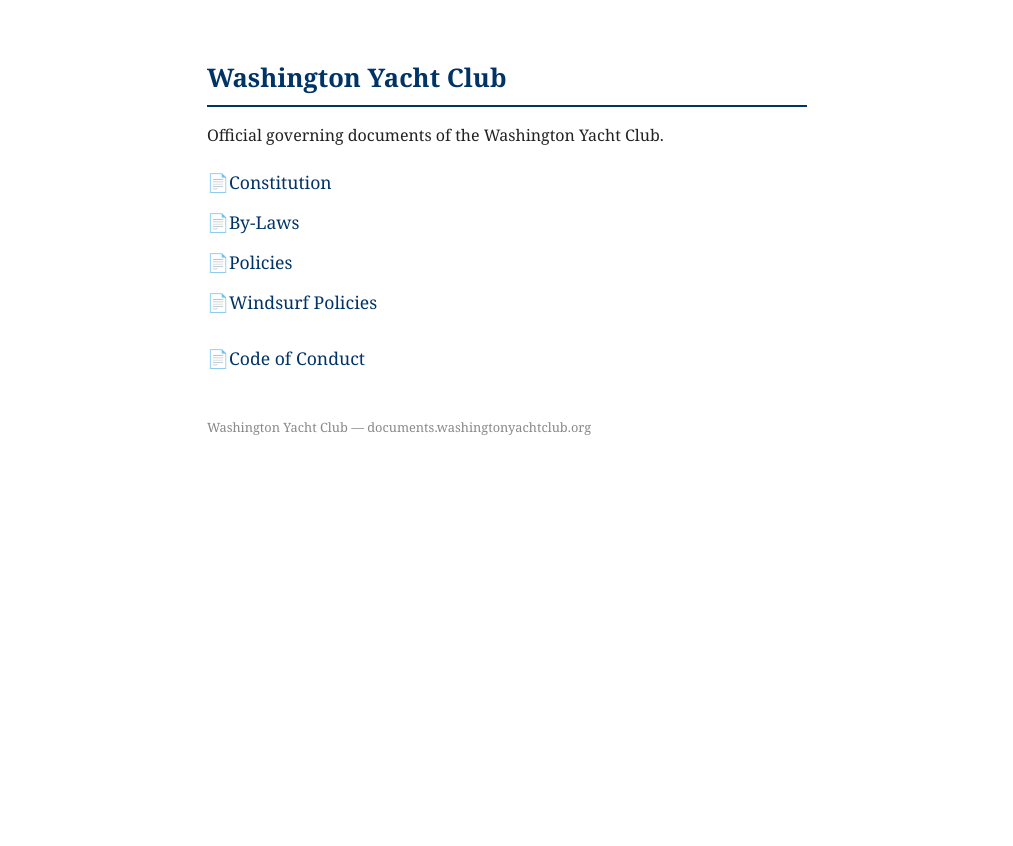
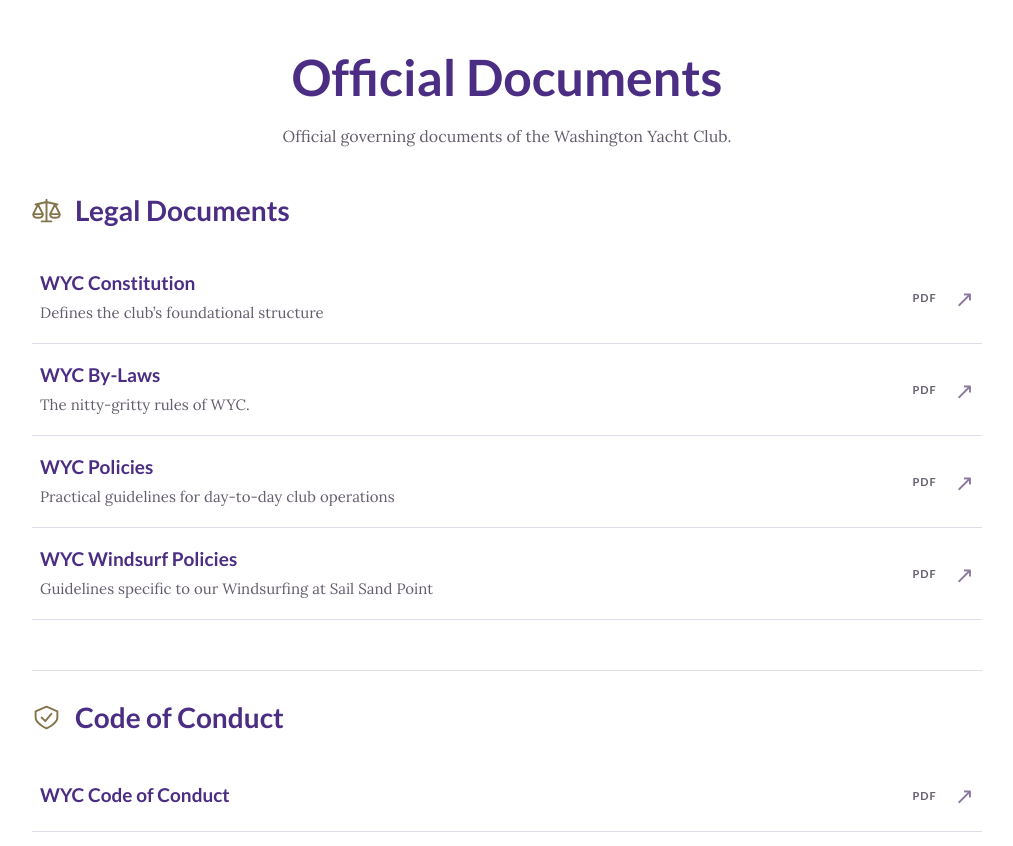
Before and after one commit to washingtonyachtclub/documents, a plain HTML site: page index.html in a window 1280 px wide. Shown: the whole page, without its empty margins (133-1146 px from the left). Before the commit the page ends 800 px from the top, so only its background shows below. Drawn offline with Linux system fonts and the light colour scheme.

Commit message:
Match documents content styling to the club website (#26)

```diff
--- /dev/null
+++ b/assets/site.css
@@ -0,0 +1,41 @@
+/* Colors, typography, and resource rows match the main club site. */
+:root {
+  --purple: #4b2e83;
+  --gold: #85754d;
+  color: #000;
+  font: 16px/1.5 Lora, Georgia, serif;
+}
+* { box-sizing: border-box; }
+body { margin: 0; }
+a { color: var(--purple); touch-action: manipulation; }
+h1, h2 { color: var(--purple); font-family: Lato, Arial, sans-serif; font-weight: 700; margin: 0 0 20px; }
+h1 { font-size: 50px; line-height: 1.4; }
+h2 { font-size: 28px; line-height: 1.3; }
+p { margin: 0 0 1.6em; }
+:focus-visible { outline: 3px solid var(--gold); outline-offset: 4px; }
+.skip-link { position: absolute; top: -100px; left: 16px; z-index: 20; padding: 12px; background: white; }
+.skip-link:focus { top: 8px; }
+.page { max-width: 990px; padding: 32px 20px 48px; margin: auto; overflow-wrap: anywhere; }
+.page-section { padding: 10px 0; }
+.page-heading { text-align: center; }
+.page-heading h1 { margin: 0; }
+.page-heading p { color: #655d6d; margin: 12px 0 24px; }
+.resource-links h2 { display: flex; align-items: center; gap: 14px; margin: 0 0 24px; }
+.resource-links ul { list-style: none; padding: 0; margin: 0; }
+.resource-links li > a { display: flex; align-items: center; gap: 18px; min-height: 72px; padding: 18px 8px; border-bottom: 1px solid #e1dce9; text-decoration: none; color: var(--purple); }
+.resource-links li > a:hover { background: #f7f4fa; }
+.resource-icon { width: 29px; height: 29px; flex-shrink: 0; color: var(--gold); }
+.resource-label { min-width: 0; overflow-wrap: anywhere; }
+.resource-label strong { font: 700 19px/1.35 Lato, Arial, sans-serif; }
+.resource-description { display: block; font: 15px/1.6 Lora, Georgia, serif; color: #655d6d; margin-top: 5px; }
+.resource-format { margin-left: auto; color: #655d6d; font: 700 11px Lato, Arial, sans-serif; letter-spacing: 1px; }
+.resource-arrow { color: #8a789f; font: 23px system-ui; }
+.separate-document { margin-top: 40px; padding-top: 28px; border-top: 1px solid #e1dce9; }
+a:hover { text-decoration: underline; }
+@media (max-width: 800px) {
+  h1 { font-size: 36px; }
+  .page { padding-top: 20px; }
+  .resource-links li > a { gap: 12px; padding: 16px 4px; }
+  .resource-label strong { font-size: 18px; }
+  .resource-links h2 { font-size: 25px; }
+}
--- a/index.html
+++ b/index.html
@@ -3,30 +3,50 @@
 <head>
   <meta charset="UTF-8">
   <meta name="viewport" content="width=device-width, initial-scale=1.0">
-  <title>Washington Yacht Club &mdash; Official Documents</title>
-  <style>
-    body { font-family: Georgia, serif; max-width: 600px; margin: 60px auto; padding: 0 20px; color: #222; }
-    h1 { font-size: 1.6rem; border-bottom: 2px solid #003366; padding-bottom: 10px; color: #003366; }
-    h2 { font-size: 1.0rem; color: #003366; margin-top: 40px; }
-    ul { list-style: none; padding: 0; margin-top: 24px; }
-    li { margin: 16px 0; }
-    li.separate-document { margin-top: 32px; }
-    a { font-size: 1.1rem; color: #003366; text-decoration: none; }
-    a:hover { text-decoration: underline; }
-    a::before { content: "\1F4C4 "; }
-    footer { margin-top: 48px; font-size: 0.8rem; color: #888; }
-  </style>
+  <title>Official Documents — Washington Yacht Club</title>
+  <meta name="description" content="Official Washington Yacht Club constitution, by-laws, policies, windsurf policies, and code of conduct.">
+  <link rel="preconnect" href="https://fonts.googleapis.com">
+  <link rel="preconnect" href="https://fonts.gstatic.com" crossorigin>
+  <link href="https://fonts.googleapis.com/css?family=Lora:400|Lato:700&amp;display=swap" rel="stylesheet">
+  <link rel="stylesheet" href="assets/site.css">
 </head>
 <body>
-  <h1>Washington Yacht Club</h1>
-  <p>Official governing documents of the Washington Yacht Club.</p>
-  <ul>
-    <li><a href="WYC_Constitution.pdf">Constitution</a></li>
-    <li><a href="WYC_By-Laws.pdf">By-Laws</a></li>
-    <li><a href="WYC_Policies.pdf">Policies</a></li>
-    <li><a href="WYC_Windsurf_Policies.pdf">Windsurf Policies</a></li>
-    <li class="separate-document"><a href="WYC_Code_of_Conduct.pdf">Code of Conduct</a></li>
-  </ul>
-  <footer>Washington Yacht Club &mdash; documents.washingtonyachtclub.org</footer>
+  <a class="skip-link" href="#documents">Skip to documents</a>
+  <main id="documents" class="page" tabindex="-1">
+    <section class="page-section page-heading" aria-labelledby="page-title">
+      <h1 id="page-title">Official Documents</h1>
+      <p>Official governing documents of the Washington Yacht Club.</p>
+    </section>
+    <section class="page-section resource-links" aria-labelledby="legal-documents">
+      <h2 id="legal-documents"><svg class="resource-icon" viewBox="0 0 24 24" aria-hidden="true" fill="none" stroke="currentColor" stroke-width="1.6" stroke-linecap="round" stroke-linejoin="round"><path d="M12 3v18M8 21h8M3 7l9-2 9 2M5 7l-4 8h8L5 7zm14 0-4 8h8l-4-8zM1 15c0 4 8 4 8 0m6 0c0 4 8 4 8 0"/></svg>Legal Documents</h2>
+      <ul>
+            <li><a href="WYC_Constitution.pdf">
+              <span class="resource-label"><strong>WYC Constitution</strong><span class="resource-description">Defines the club’s foundational structure</span></span>
+              <span class="resource-format">PDF</span><span class="resource-arrow" aria-hidden="true">↗</span>
+            </a></li>
+            <li><a href="WYC_By-Laws.pdf">
+              <span class="resource-label"><strong>WYC By-Laws</strong><span class="resource-description">The nitty-gritty rules of WYC.</span></span>
+              <span class="resource-format">PDF</span><span class="resource-arrow" aria-hidden="true">↗</span>
+            </a></li>
+            <li><a href="WYC_Policies.pdf">
+              <span class="resource-label"><strong>WYC Policies</strong><span class="resource-description">Practical guidelines for day-to-day club operations</span></span>
+              <span class="resource-format">PDF</span><span class="resource-arrow" aria-hidden="true">↗</span>
+            </a></li>
+            <li><a href="WYC_Windsurf_Policies.pdf">
+              <span class="resource-label"><strong>WYC Windsurf Policies</strong><span class="resource-description">Guidelines specific to our Windsurfing at Sail Sand Point</span></span>
+              <span class="resource-format">PDF</span><span class="resource-arrow" aria-hidden="true">↗</span>
+            </a></li>
+      </ul>
+    </section>
+    <section class="page-section resource-links separate-document" aria-labelledby="code-of-conduct">
+      <h2 id="code-of-conduct"><svg class="resource-icon" viewBox="0 0 24 24" aria-hidden="true" fill="none" stroke="currentColor" stroke-width="1.6" stroke-linecap="round" stroke-linejoin="round"><path d="M12 3 3 7v5c0 5 9 9 9 9s9-4 9-9V7zM8 12l3 3 5-6"/></svg>Code of Conduct</h2>
+      <ul>
+            <li><a href="WYC_Code_of_Conduct.pdf">
+              <span class="resource-label"><strong>WYC Code of Conduct</strong></span>
+              <span class="resource-format">PDF</span><span class="resource-arrow" aria-hidden="true">↗</span>
+            </a></li>
+      </ul>
+    </section>
+  </main>
 </body>
 </html>
```
Also changed, not shown: .github/workflows/build-pdfs.yml.
